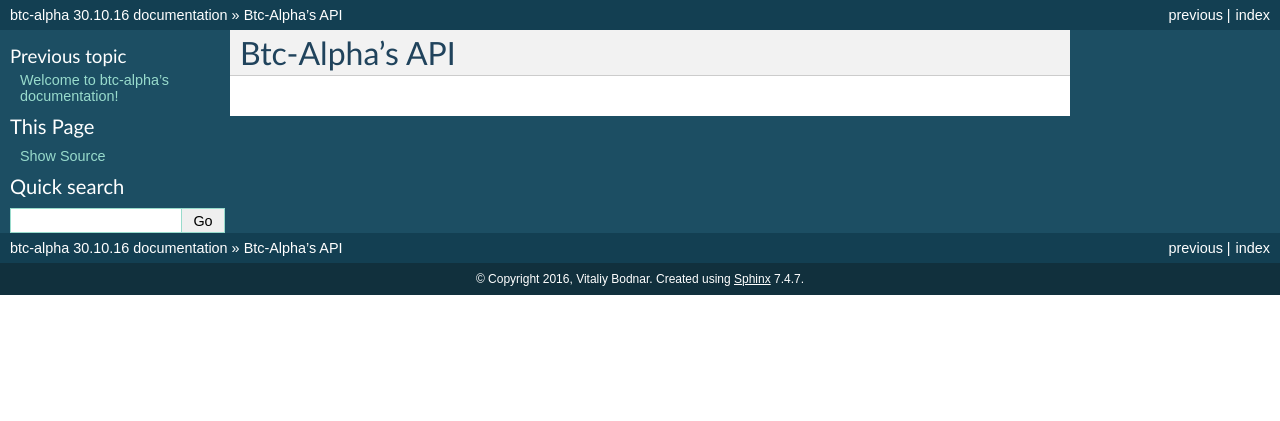
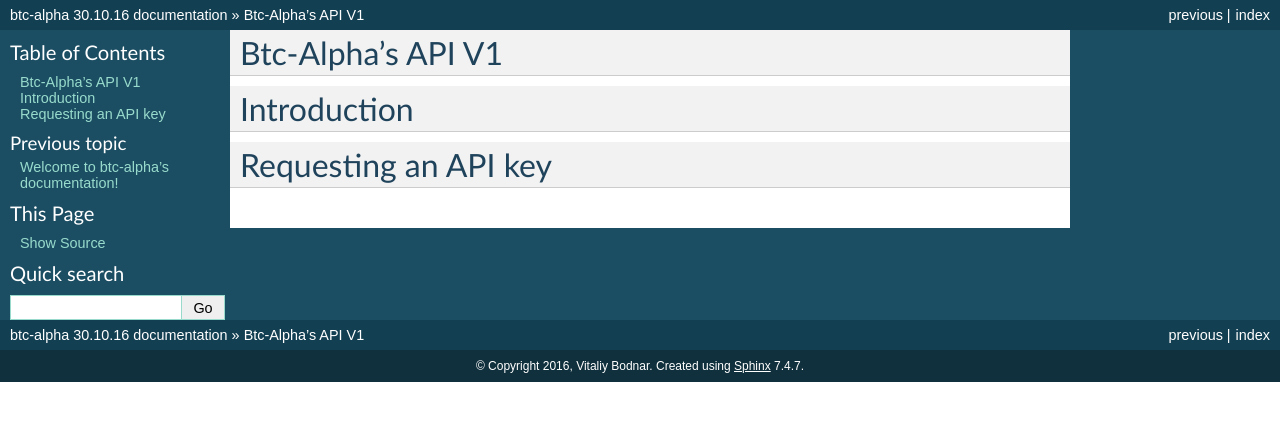
Before and after one commit to StanislavRybonka/btc-alpha-docs, a Sphinx documentation site: the page built from source/btc.api.rst, in a window 1280 px wide. Shown: the top 421 px of the page. Built offline with Sphinx 7.4.7, drawn with Linux system fonts in a browser that asks for light colours.

Commit message:
work with api

```diff
--- a/source/btc.api.rst
+++ b/source/btc.api.rst
@@ -1,2 +1,8 @@
-Btc-Alpha's API
-===============
+Btc-Alpha's API V1
+==================
+
+Introduction
+============
+
+Requesting an API key
+=====================
```
Also changed, not shown: 1 other file.
